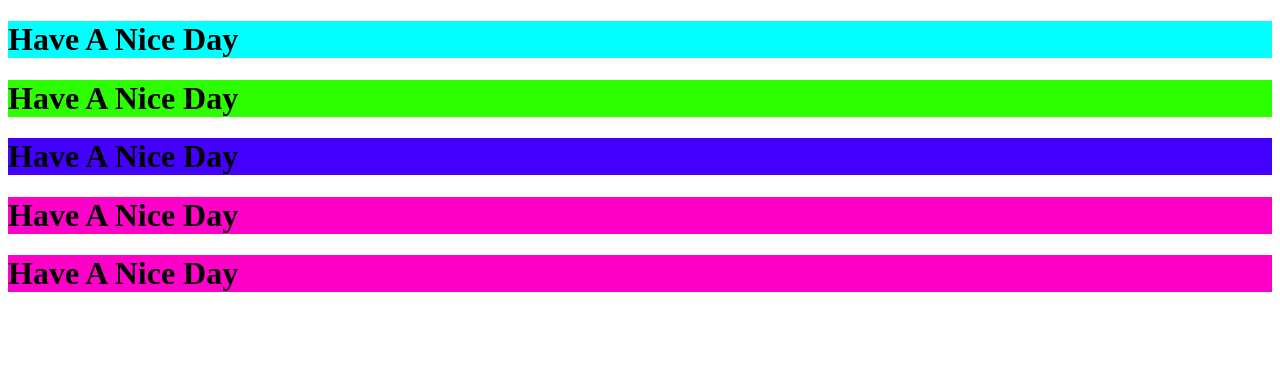
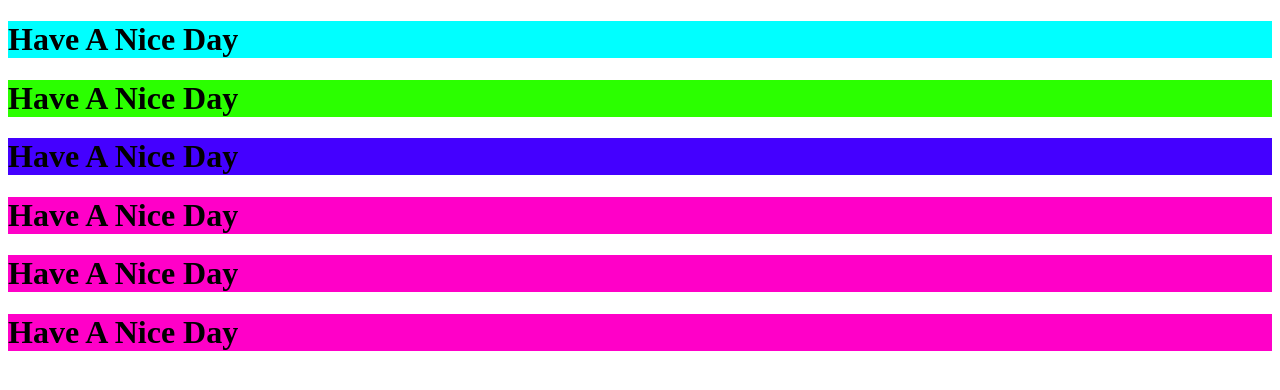
Before and after one commit to Pallaviii23/DG-Hospital-Management, a plain HTML site: page index.html in a window 1280 px wide. Drawn offline with Linux system fonts and the light colour scheme.

Commit message:
Update index.html

```diff
--- a/index.html
+++ b/index.html
@@ -11,6 +11,7 @@
     <h1 style="background-color: rgb(68, 0, 255);">Have A Nice Day</h1>
     <h1 style="background-color: rgb(255, 0, 200);">Have A Nice Day</h1>
     <h1 style="background-color: rgb(255, 0, 200);">Have A Nice Day</h1>
+    <h1 style="background-color: rgb(255, 0, 200);">Have A Nice Day</h1>
 
 
 
```
